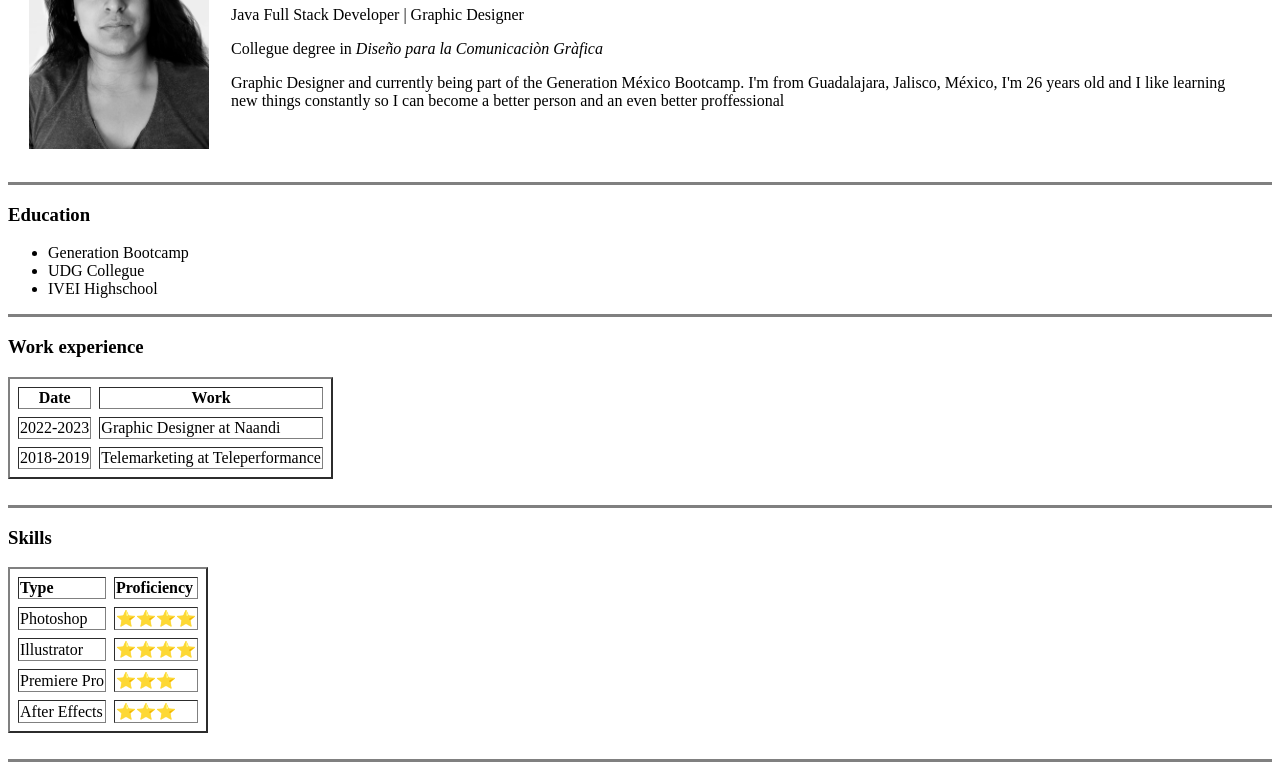
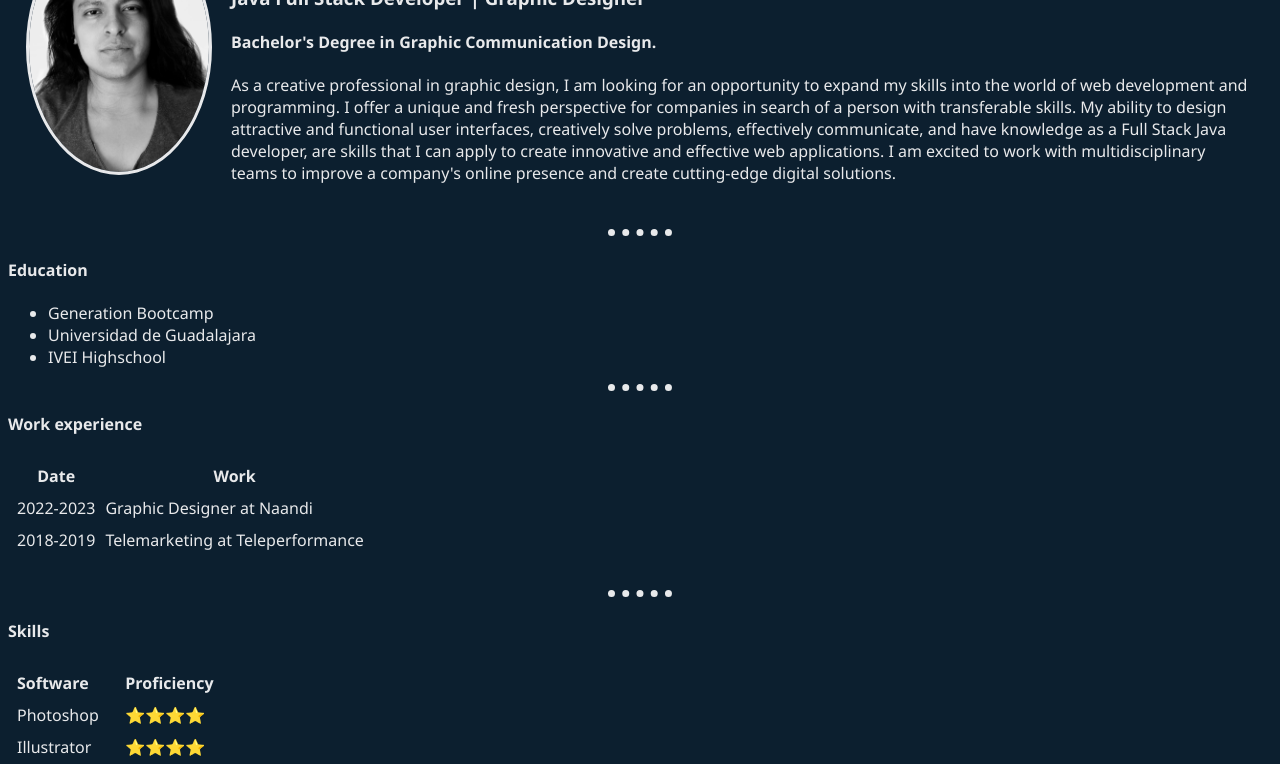
Before and after one commit to PabelTorres/Personal-site-exercise, a plain HTML site: page index.html in a window 1280 px wide. Shown: the part 130-894 px from the top of the page. Drawn offline with Linux system fonts and the light colour scheme.

Commit message:
Adding css style to pages an updating CV summary

```diff
--- /dev/null
+++ b/css/styles.css
@@ -0,0 +1,41 @@
+body {
+
+    background-color: #0c1f2f;
+    font-family: 'Segoe UI', Tahoma, Geneva, Verdana, sans-serif;
+    color: #E8E9EB;
+
+}
+
+hr {
+
+    border-style: none;
+    border-top-style: dotted;
+    border-color: #E8E9EB;
+    border-width: 7px;
+    width: 5%;
+    background: none;
+
+}
+
+h1 {
+
+    color: #e18c14;
+
+}
+
+img {
+    outline-style: solid;
+    outline-color: #E8E9EB;
+    border-radius: 100%;
+
+}
+
+.hobbies:hover {
+    zoom: 105%;
+    color: #e18c14;
+}
+
+.contact-me:hover {
+    zoom: 105%;
+    color: #e18c14;
+}
--- a/index.html
+++ b/index.html
@@ -4,43 +4,49 @@
 <head>
     <meta charset="UTF-8">
     <title>Pabel's Personal Site</title>
+    <link rel="stylesheet" href="./css/styles.css">
 </head>
 
 <body>
 
     <table cellspacing="20">
         <tr>
-            <td><img src="./Resources/Profile Image.jpg" alt="Profile Image" height="250" width="180"></td>
+            <td><img src="./images/Profile Image.jpg" alt="Profile Image" height="250" width="180"></td>
             <td>
                 <h1>Pabel Adrian Torres Hughes</h1>
-                <p>Java Full Stack Developer | Graphic Designer</p>
-                <p>Collegue degree in <i>Diseño para la Comunicaciòn Gràfica</i></p>
+                <h3 id="subtitle">Java Full Stack Developer | Graphic Designer</h3>
+                <h4>Bachelor's Degree in Graphic Communication Design.</h4>
 
-                <p>Graphic Designer and currently being part of the Generation México Bootcamp. I'm from
-                    Guadalajara, Jalisco, México, I'm 26 years old and I like learning new things constantly so I can
-                    become a
-                    better person and an even better proffessional </p>
+                <p>As a creative professional in graphic design, I am looking for an opportunity to expand my skills
+                    into the world of web development and programming. I offer a unique and fresh perspective for
+                    companies in search of a person with transferable skills.
+
+                    My ability to design attractive and functional user interfaces, creatively solve problems,
+                    effectively communicate, and have knowledge as a Full Stack Java developer, are skills that I can
+                    apply to create innovative and effective web applications. I am excited to work with
+                    multidisciplinary teams to improve a company's online presence and create cutting-edge digital
+                    solutions. </p>
             </td>
         </tr>
     </table>
 
     <hr size="3" noshade>
 
-    <h3>Education</h3>
+    <h4>Education</h4>
 
     <ul>
 
         <li>Generation Bootcamp</li>
-        <li>UDG Collegue</li>
+        <li>Universidad de Guadalajara</li>
         <li>IVEI Highschool</li>
 
     </ul>
 
     <hr size="3" noshade>
 
-    <h3>Work experience</h3>
+    <h4>Work experience</h4>
 
-    <table cellspacing="8"; border="2">
+    <table cellspacing="8" ;>
 
         <thead>
             <tr>
@@ -67,13 +73,13 @@
     <hr size="3" noshade>
 
 
-    <h3>Skills</h3>
+    <h4>Skills</h4>
 
-    <table cellspacing="8"; border="2">
+    <table cellspacing="8" ;>
 
         <thead>
             <tr>
-                <td><strong>Type</strong></td>
+                <td><strong>Software</strong></td>
                 <td><strong>Proficiency</strong></td>
             </tr>
         </thead>
@@ -104,12 +110,12 @@
 
     <br>
 
-    <a href="./Hobbies.html">My Hobbies</a>
+    <a class="hobbies" href="./hobbies.html">My Hobbies</a>
 
     <br>
     <br>
 
-    <a href="./Contacts.html">Contacts</a>
+    <a class="contact-me" href="./contact-me.html">Contact me</a>
 
     <br>
     <br>
```
Also changed, not shown: Hobbies.html (+2 -3 lines), contact-me.html (renamed from Contacts.html, +2 -1 lines), images/Profile Image.jpg (renamed from Resources/Profile Image.jpg).
